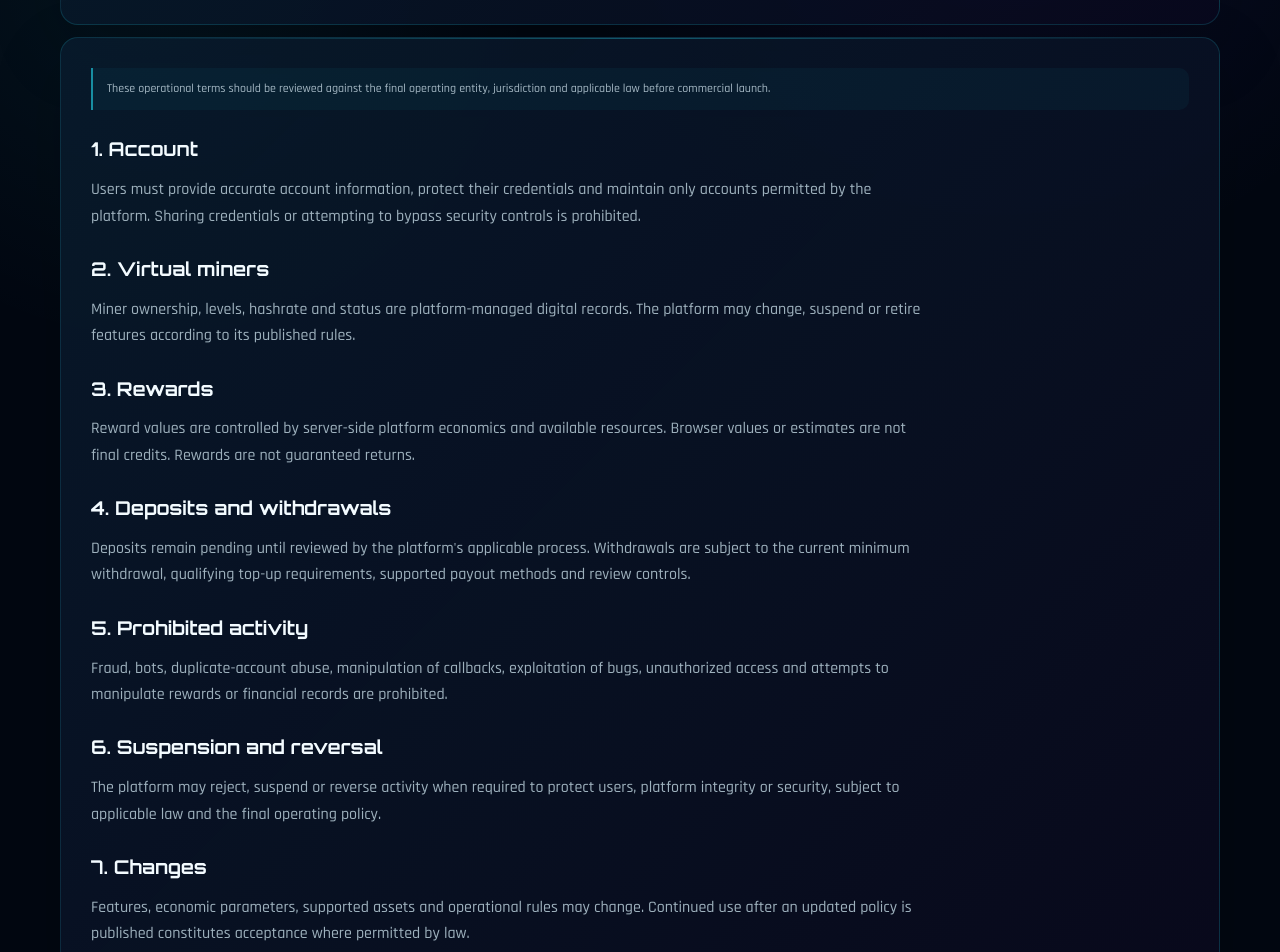
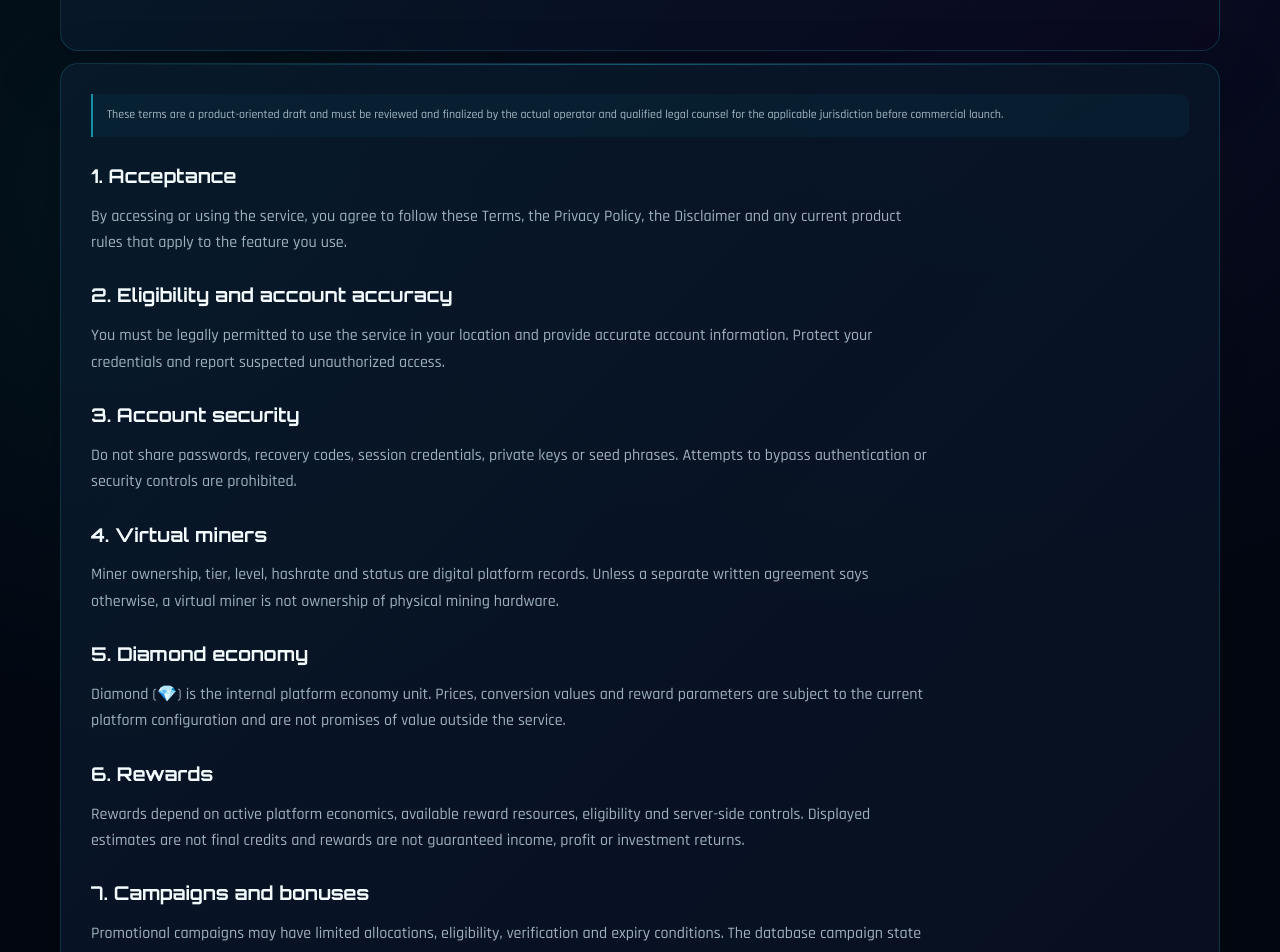
Before and after one commit to Chriskefas22/nextgen-miner, a Next.js app: page /legal/terms in a window 1280 px wide. Shown: the part 280-1232 px from the top of the page. Built offline with nearby package versions, Linux system fonts and the light colour scheme.

Commit message:
Add files via upload

```diff
--- a/app/legal/terms/page.tsx
+++ b/app/legal/terms/page.tsx
@@ -1,60 +1,24 @@
 import { PublicPage } from '@/components/public/PublicPage';
 
-export const metadata = {
-  title: 'Terms of Service',
-  description: 'Terms governing use of the NextGen Miner platform.',
-};
+export const metadata = { title: 'Terms of Service', description: 'Detailed terms governing accounts, virtual miners, rewards, wallet activity, referrals, security and platform changes.' };
 
-export default function TermsPage() {
-  return (
-    <PublicPage
-      eyebrow="LEGAL · TERMS"
-      title="Terms of Service"
-      description="Rules for account use, virtual miners, rewards, withdrawals and platform security."
-    >
-      <section className="public-card public-hero">
-        <div className="public-note">
-          These operational terms should be reviewed against the final operating entity,
-          jurisdiction and applicable law before commercial launch.
-        </div>
-        <h2>1. Account</h2>
-        <p>
-          Users must provide accurate account information, protect their credentials and maintain
-          only accounts permitted by the platform. Sharing credentials or attempting to bypass
-          security controls is prohibited.
-        </p>
-        <h2>2. Virtual miners</h2>
-        <p>
-          Miner ownership, levels, hashrate and status are platform-managed digital records.
-          The platform may change, suspend or retire features according to its published rules.
-        </p>
-        <h2>3. Rewards</h2>
-        <p>
-          Reward values are controlled by server-side platform economics and available resources.
-          Browser values or estimates are not final credits. Rewards are not guaranteed returns.
-        </p>
-        <h2>4. Deposits and withdrawals</h2>
-        <p>
-          Deposits remain pending until reviewed by the platform's applicable process.
-          Withdrawals are subject to the current minimum withdrawal, qualifying top-up requirements,
-          supported payout methods and review controls.
-        </p>
-        <h2>5. Prohibited activity</h2>
-        <p>
-          Fraud, bots, duplicate-account abuse, manipulation of callbacks, exploitation of bugs,
-          unauthorized access and attempts to manipulate rewards or financial records are prohibited.
-        </p>
-        <h2>6. Suspension and reversal</h2>
-        <p>
-          The platform may reject, suspend or reverse activity when required to protect users,
-          platform integrity or security, subject to applicable law and the final operating policy.
-        </p>
-        <h2>7. Changes</h2>
-        <p>
-          Features, economic parameters, supported assets and operational rules may change.
-          Continued use after an updated policy is published constitutes acceptance where permitted by law.
-        </p>
-      </section>
-    </PublicPage>
-  );
-}
+export default function TermsPage() { return <PublicPage eyebrow="LEGAL · TERMS" title="Terms of Service" description="Rules for responsible use of the NextGen Miner platform. The actual operating entity and jurisdiction must be inserted before commercial launch."><section className="public-card public-hero">
+<div className="public-note">These terms are a product-oriented draft and must be reviewed and finalized by the actual operator and qualified legal counsel for the applicable jurisdiction before commercial launch.</div>
+<h2>1. Acceptance</h2><p>By accessing or using the service, you agree to follow these Terms, the Privacy Policy, the Disclaimer and any current product rules that apply to the feature you use.</p>
+<h2>2. Eligibility and account accuracy</h2><p>You must be legally permitted to use the service in your location and provide accurate account information. Protect your credentials and report suspected unauthorized access.</p>
+<h2>3. Account security</h2><p>Do not share passwords, recovery codes, session credentials, private keys or seed phrases. Attempts to bypass authentication or security controls are prohibited.</p>
+<h2>4. Virtual miners</h2><p>Miner ownership, tier, level, hashrate and status are digital platform records. Unless a separate written agreement says otherwise, a virtual miner is not ownership of physical mining hardware.</p>
+<h2>5. Diamond economy</h2><p>Diamond (💎) is the internal platform economy unit. Prices, conversion values and reward parameters are subject to the current platform configuration and are not promises of value outside the service.</p>
+<h2>6. Rewards</h2><p>Rewards depend on active platform economics, available reward resources, eligibility and server-side controls. Displayed estimates are not final credits and rewards are not guaranteed income, profit or investment returns.</p>
+<h2>7. Campaigns and bonuses</h2><p>Promotional campaigns may have limited allocations, eligibility, verification and expiry conditions. The database campaign state is authoritative.</p>
+<h2>8. Deposits</h2><p>Deposits can remain pending until the applicable review process is completed. Submission does not guarantee approval or credit.</p>
+<h2>9. Withdrawals</h2><p>Withdrawals are available only where the current platform rules allow them. Eligibility can depend on current minimums, qualifying top-up requirements, supported payout routes, account status and review controls.</p>
+<h2>10. Referral program</h2><p>Referral attribution is controlled by server-side records. Self-referrals, duplicate-account abuse and attempts to circumvent qualification rules are prohibited.</p>
+<h2>11. Prohibited activity</h2><p>Fraud, bots or automated abuse, transaction manipulation, unauthorized access, bug exploitation, reward manipulation, identity abuse and spam are prohibited.</p>
+<h2>12. Suspension and correction</h2><p>The operator may reject, suspend, correct or restrict activity when necessary to protect users, transaction accuracy, platform integrity or security, subject to applicable law.</p>
+<h2>13. Availability and changes</h2><p>Features, assets, networks, miners, campaigns, economic parameters, payout methods and operational rules can change, pause or become unavailable.</p>
+<h2>14. Intellectual property</h2><p>Unless otherwise stated, the website, branding, software, visual assets, text and interfaces are controlled by the applicable rights holder.</p>
+<h2>15. Risk and limitations</h2><p>The service does not promise uninterrupted availability or guaranteed rewards. Users should participate only within their own risk tolerance and applicable law.</p>
+<h2>16. Governing law and disputes</h2><p>The final operating entity must specify governing law, jurisdiction, dispute procedure and required consumer notices before commercial launch.</p>
+<h2>17. Contact</h2><p>Questions about these Terms should use the official Contact channel. Account-specific matters may also use the signed-in Support Center.</p>
+</section></PublicPage>; }
```
